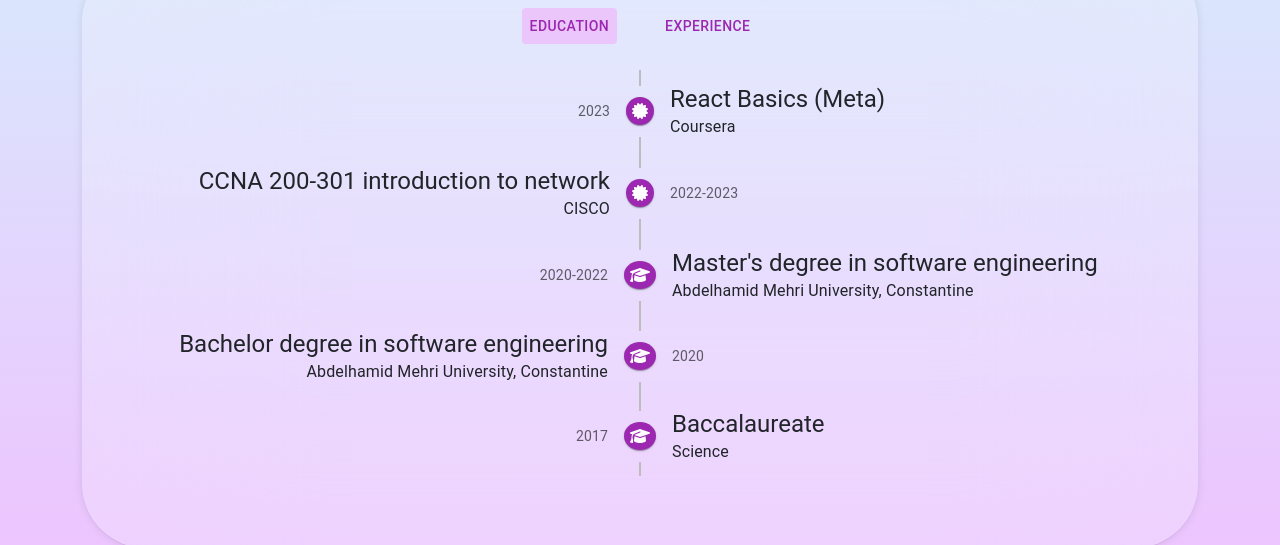
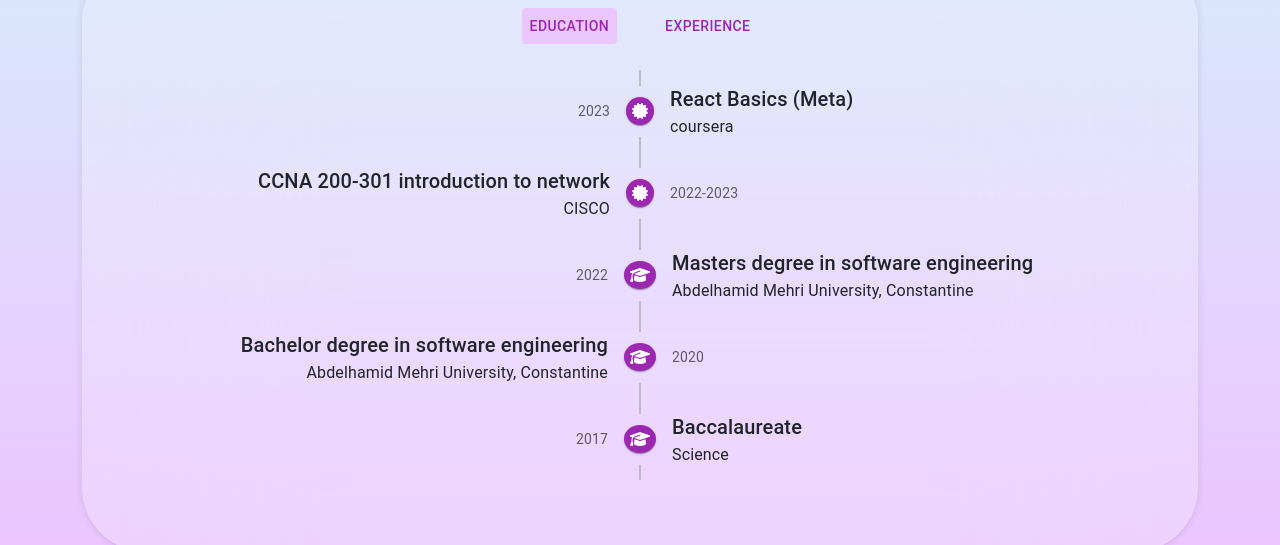
Before and after one commit to Hamouda-Yasmine/Portfolio, a React (Create React App) app: page /education in a window 1280 px wide. Shown: the part 200-745 px from the top of the page. Built offline with nearby package versions, Linux system fonts and the light colour scheme.

Commit message:
added map in timeline

```diff
--- a/src/components/Education.js
+++ b/src/components/Education.js
@@ -9,26 +9,27 @@ function Education() {
   const [selectedSection,setSelectedSection]=useState('education');
 
  const timelineEducation = [
-    { leval: 'Step 1: Introduction',
-      place:'' ,
+    { level: 'Masters degree in software engineering',
+      place:'Abdelhamid Mehri University, Constantine' ,
       year:2022},
-      { leval: 'Step 1: Introduction',
-      place:'' ,
-      year:2022},
-      { leval: 'Step 1: Introduction',
-      place:'' ,
-      year:2022},
+      { level: 'Bachelor degree in software engineering',
+      place:'Abdelhamid Mehri University, Constantine' ,
+      year:2020},
+      { level: 'Baccalaureate',
+      place:'Science' ,
+      year:2017},
    ];
 
    const timelineCertificate = [
-    { name: 'Step 1: Introduction',
-      place:'' ,
-      year:2022},
-      { name: 'Step 1: Introduction',
-      place:'' ,
-      year:2022},
+    { name: 'React Basics (Meta)',
+      place:'coursera' ,
+      year:2023},
+      { name: 'CCNA 200-301 introduction to network',
+      place:'CISCO' ,
+      year:'2022-2023'},
 
    ];
+   //const timelineExperience=[]
   return (
     <section className='education'>
   <Container>
--- a/src/components/TimeLineMui.js
+++ b/src/components/TimeLineMui.js
@@ -2,15 +2,17 @@ import React from 'react'
 import { Timeline, TimelineConnector, TimelineContent, TimelineDot, TimelineItem, TimelineOppositeContent, TimelineSeparator } from '@mui/lab';
 import {  Typography } from '@mui/material';
 import { FontAwesomeIcon } from '@fortawesome/react-fontawesome';
-import { faCertificate, faDownload, faGraduationCap } from '@fortawesome/free-solid-svg-icons';
+import { faCertificate, faGraduationCap } from '@fortawesome/free-solid-svg-icons';
 
-function TimeLineMui() {
+function TimeLineMui(props) {
   return (
     <Timeline position="alternate">
 
-        <TimelineItem>
+
+    {props.certificate.map((step,index)=>(
+      <TimelineItem key={index}>
     <TimelineOppositeContent sx={{ m: 'auto 0' }} variant="body2" color="text.secondary">
-     2023
+     {step.year}
     </TimelineOppositeContent>
       <TimelineSeparator>
         <TimelineConnector  />
@@ -20,39 +22,19 @@ function TimeLineMui() {
         <TimelineConnector />
       </TimelineSeparator>
       <TimelineContent sx={{ py: '13px', px: 2 }}>
-        <Typography variant="h5" component="span">
-        React Basics (Meta)
+        <Typography variant="h6" component="span">
+        {step.name}
         </Typography>
-        <Typography  > Coursera  </Typography>
+        <Typography  > {step.place} </Typography>
       </TimelineContent>
     </TimelineItem>
 
+    ))}
 
-
-<TimelineItem>
+      {props.education.map((step,index)=>(
+     <TimelineItem key={index}>
      <TimelineOppositeContent sx={{ m: 'auto 0' }} variant="body2" color="text.secondary">
-     2022-2023
-    </TimelineOppositeContent>
-      <TimelineSeparator>
-        <TimelineConnector  />
-        <TimelineDot color="secondary">
-        <FontAwesomeIcon  icon={faCertificate}  />
-        </TimelineDot>
-        <TimelineConnector />
-      </TimelineSeparator>
-      <TimelineContent sx={{ py: '13px', px: 2 }}>
-        <Typography variant="h5" component="span">
-        CCNA 200-301 introduction to network
-        </Typography>
-        <Typography  > CISCO  </Typography>
-      </TimelineContent>
-    </TimelineItem>
-
-
-
-    <TimelineItem>
-    <TimelineOppositeContent sx={{ m: 'auto 0' }} variant="body2" color="text.secondary">
-     2020-2022
+     {step.year}
      </TimelineOppositeContent>
        <TimelineSeparator>
          <TimelineConnector  />
@@ -62,51 +44,15 @@ function TimeLineMui() {
          <TimelineConnector />
        </TimelineSeparator>
        <TimelineContent sx={{ py: '13px', px: 2 }}>
-        <Typography variant="h5" component="span">
-        Master's degree in software
-engineering
+         <Typography variant="h6" component="span">
+         {step.level}
          </Typography>
-        <Typography  > Abdelhamid Mehri University, Constantine  </Typography>
+         <Typography  > {step.place}  </Typography>
        </TimelineContent>
      </TimelineItem>
 
-    <TimelineItem>
-    <TimelineOppositeContent sx={{ m: 'auto 0' }} variant="body2" color="text.secondary">
-     2020
-    </TimelineOppositeContent>
-      <TimelineSeparator>
-        <TimelineConnector  />
-        <TimelineDot color="secondary">
-        <FontAwesomeIcon icon={faGraduationCap} />
-        </TimelineDot>
-        <TimelineConnector />
-      </TimelineSeparator>
-      <TimelineContent sx={{ py: '12px', px: 2 }}>
-        <Typography variant="h5" component="span">
-        Bachelor degree in software engineering
-        </Typography>
-        <Typography  > Abdelhamid Mehri University, Constantine  </Typography>
-      </TimelineContent>
-    </TimelineItem>
+    ))}
 
-    <TimelineItem>
-    <TimelineOppositeContent sx={{ m: 'auto 0' }} variant="body2" color="text.secondary">
-      2017
-    </TimelineOppositeContent>
-      <TimelineSeparator>
-        <TimelineConnector  />
-        <TimelineDot color="secondary">
-        <FontAwesomeIcon icon={faGraduationCap} />
-        </TimelineDot>
-        <TimelineConnector />
-      </TimelineSeparator>
-      <TimelineContent sx={{ py: '12px', px: 2 }}>
-        <Typography variant="h5" component="span">
-        Baccalaureate
-        </Typography>
-        <Typography  > Science  </Typography>
-      </TimelineContent>
-    </TimelineItem>
   </Timeline>
   )
 }
```
Lines whose indentation alone changed are shown as unchanged.
